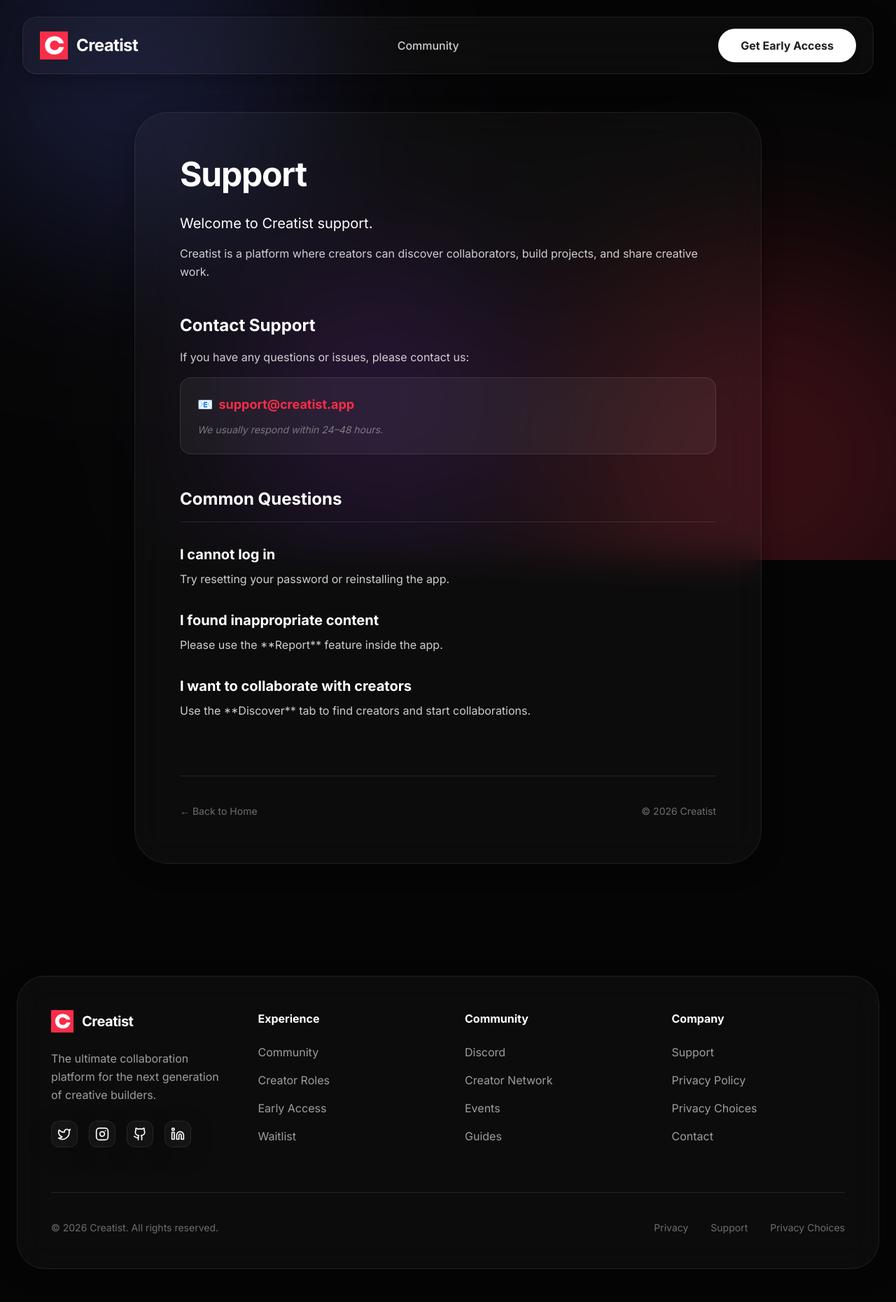
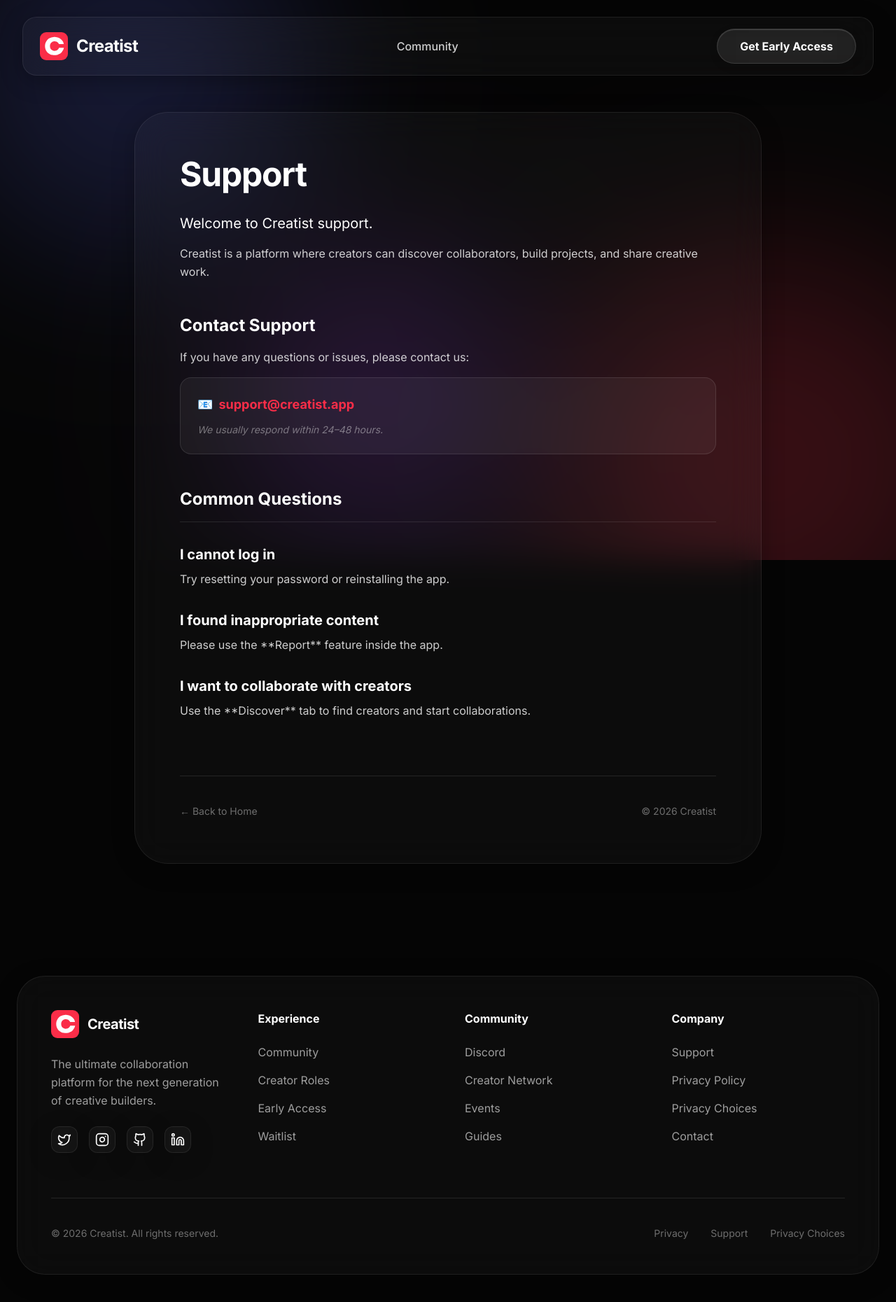
Before and after one commit to anishumar/creatist-web, a Next.js app: page /support in a window 1280 px wide. Shown: the whole page at 70% size. Built offline with nearby package versions, Linux system fonts and the light colour scheme.

Commit message:
add corner radius in navbar and footer

```diff
--- a/src/app/globals.css
+++ b/src/app/globals.css
@@ -28,6 +28,31 @@ body {
     @apply bg-white/[0.08] backdrop-blur-[32px] border border-white/[0.12] shadow-2xl;
   }
 
+  /* Apple Liquid Glass Button Styles */
+  .glass-button {
+    @apply bg-white/[0.08] backdrop-blur-[32px] border border-white/[0.12] shadow-[inset_0_1px_1px_rgba(255,255,255,0.15),0_4px_12px_rgba(0,0,0,0.15)] transition-all duration-300;
+  }
+
+  .glass-button:hover {
+    @apply bg-white/[0.15] border-white/[0.2] shadow-[inset_0_1px_1px_rgba(255,255,255,0.25),0_8px_16px_rgba(0,0,0,0.2)];
+  }
+
+  .glass-button:active {
+    @apply bg-white/[0.05] backdrop-blur-[24px] shadow-none scale-[0.97];
+  }
+
+  .glass-button-primary {
+    @apply bg-brand-accent/[0.8] backdrop-blur-[32px] border border-brand-accent border-t-white/[0.3] shadow-[inset_0_1px_1px_rgba(255,255,255,0.3),0_4px_12px_rgba(250,45,72,0.3)] transition-all duration-300 text-white;
+  }
+
+  .glass-button-primary:hover {
+    @apply bg-brand-accent/[0.95] border-t-white/[0.5] shadow-[inset_0_1px_1px_rgba(255,255,255,0.5),0_8px_16px_rgba(250,45,72,0.4)];
+  }
+
+  .glass-button-primary:active {
+    @apply bg-brand-accent/[0.7] backdrop-blur-[24px] shadow-none scale-[0.97];
+  }
+
   .mesh-blob {
     @apply absolute rounded-full mix-blend-screen filter blur-[120px] opacity-20 animate-pulse;
   }
--- a/src/components/Community.tsx
+++ b/src/components/Community.tsx
@@ -63,10 +63,8 @@ export default function Community() {
                       initial={{ opacity: 0, scale: 0.9 }}
                       animate={{ opacity: 1, scale: 1 }}
                       exit={{ opacity: 0, scale: 0.8, filter: "blur(8px)" }}
-                    whileHover={{ scale: 1.05 }}
-                    whileTap={{ scale: 0.95 }}
                       onClick={() => setShowInput(true)}
-                    className="px-12 py-5 bg-white text-black hover:bg-brand-accent hover:text-white rounded-[24px] font-black text-xl transition-all shadow-2xl whitespace-nowrap"
+                      className="px-12 py-5 rounded-[32px] font-black text-xl glass-button-primary whitespace-nowrap"
                     >
                       Get Early Access
                     </motion.button>
@@ -107,7 +105,7 @@ export default function Community() {
                       <button
                         type="submit"
                         disabled={isLoading}
-                        className="absolute right-2 px-8 py-4 bg-white text-black hover:bg-brand-accent hover:text-white rounded-[24px] font-bold text-lg transition-all shadow-xl disabled:opacity-50"
+                        className="absolute right-2 px-8 py-4 rounded-[24px] font-bold text-lg glass-button disabled:opacity-50"
                       >
                         {isLoading ? "..." : "Join"}
                       </button>
--- a/src/components/Download.tsx
+++ b/src/components/Download.tsx
@@ -38,9 +38,9 @@ export default function Download() {
             <motion.button
               whileTap={{ scale: 0.98 }}
               onClick={handleAppStoreClick}
-              className="flex items-center gap-5 px-7 h-24 glass hover:glass-bright text-white rounded-[24px] transition-all w-full sm:w-[280px] shadow-2xl group relative overflow-hidden"
+              className="flex items-center gap-5 px-7 h-24 glass-button text-white rounded-[32px] w-full sm:w-[280px] hover:scale-[1.02] group relative overflow-hidden transition-all duration-300"
             >
-              <div className="relative w-11 h-11 flex-shrink-0 group-hover:scale-110 transition-transform duration-500">
+              <div className="relative w-12 h-12 flex-shrink-0 group-hover:scale-110 transition-transform duration-500">
                 <Image
                   src="/icons/app-store.svg"
                   alt="App Store"
@@ -82,9 +82,9 @@ export default function Download() {
               href="https://testflight.apple.com/join/GAvshvEp"
               target="_blank"
               rel="noopener noreferrer"
-              className="flex items-center gap-5 px-7 h-24 glass hover:glass-bright hover:border-brand-accent/40 text-white rounded-[24px] transition-all w-full sm:w-[280px] shadow-2xl group"
+              className="flex items-center gap-5 px-7 h-24 glass-button hover:border-brand-accent/40 text-white rounded-[32px] w-full sm:w-[280px] hover:scale-[1.02] group transition-all duration-300"
             >
-              <div className="relative w-11 h-11 flex-shrink-0 group-hover:scale-110 transition-transform duration-500">
+              <div className="relative w-12 h-12 flex-shrink-0 group-hover:scale-110 transition-transform duration-500">
                 <Image
                   src="/icons/testflight.svg"
                   alt="TestFlight"
--- a/src/components/Footer.tsx
+++ b/src/components/Footer.tsx
@@ -10,12 +10,12 @@ export default function Footer() {
           <div className="grid grid-cols-1 md:grid-cols-4 gap-12 mb-16">
             <div className="col-span-1 md:col-span-1">
               <Link href="/" className="flex items-center gap-3 mb-6">
-                <div className="relative w-8 h-8">
+                <div className="relative w-10 h-10 rounded-[22.5%] overflow-hidden flex-shrink-0">
                   <Image
                     src="/icons/Creatist Logo.svg"
                     alt="Creatist Logo"
                     fill
-                    className="object-contain"
+                    className="object-cover"
                   />
                 </div>
                 <span className="text-xl font-bold tracking-tight text-white">Creatist</span>
--- a/src/components/Hero.tsx
+++ b/src/components/Hero.tsx
@@ -73,10 +73,8 @@ export default function Hero() {
                   initial={{ opacity: 0, scale: 0.9 }}
                   animate={{ opacity: 1, scale: 1 }}
                   exit={{ opacity: 0, scale: 0.8, filter: "blur(8px)" }}
-                  whileHover={{ scale: 1.02 }}
-                  whileTap={{ scale: 0.98 }}
                   onClick={() => setShowInput(true)}
-                  className="px-10 py-5 bg-brand-accent hover:opacity-90 text-white rounded-3xl font-black text-xl transition-all shadow-2xl shadow-brand-accent/30 flex items-center gap-3 whitespace-nowrap"
+                  className="px-10 py-5 rounded-[32px] font-black text-xl glass-button-primary flex items-center gap-3 whitespace-nowrap"
                 >
                   Get Early Access
                 </motion.button>
@@ -117,7 +115,7 @@ export default function Hero() {
                     <button
                       type="submit"
                       disabled={isLoading}
-                      className="absolute right-2 px-8 py-4 bg-white text-black hover:bg-brand-accent hover:text-white rounded-[24px] font-bold text-lg transition-all shadow-xl disabled:opacity-50"
+                      className="absolute right-2 px-8 py-4 rounded-[24px] font-bold text-lg glass-button disabled:opacity-50"
                     >
                       {isLoading ? "..." : "Join"}
                     </button>
--- a/src/components/Navbar.tsx
+++ b/src/components/Navbar.tsx
@@ -41,12 +41,12 @@ export default function Navbar() {
     >
       <div className="container mx-auto px-6 flex items-center justify-between">
         <Link href="/" className="flex items-center gap-3">
-          <div className="relative w-10 h-10">
+          <div className="relative w-10 h-10 rounded-[22.5%] overflow-hidden flex-shrink-0">
             <Image
               src="/icons/Creatist Logo.svg"
               alt="Creatist Logo"
               fill
-              className="object-contain"
+              className="object-cover"
               priority
             />
           </div>
@@ -69,7 +69,7 @@ export default function Navbar() {
         <div className="hidden md:flex items-center gap-4">
           <button
             onClick={handleCTA}
-            className="px-8 py-3 rounded-full font-bold bg-white text-dark-darkest hover:bg-brand-accent hover:text-white transition-all shadow-lg hover:shadow-brand-accent/20"
+            className="px-8 py-3 rounded-full font-bold glass-button"
           >
             Get Early Access
           </button>
@@ -109,7 +109,7 @@ export default function Navbar() {
                     setIsOpen(false);
                     handleCTA();
                   }}
-                  className="w-full py-4 rounded-xl font-bold bg-brand-accent text-white shadow-xl shadow-brand-accent/20"
+                  className="w-full py-4 rounded-2xl font-bold glass-button-primary"
                 >
                   Get Early Access
                 </button>
```
Lines whose indentation alone changed are shown as unchanged.
